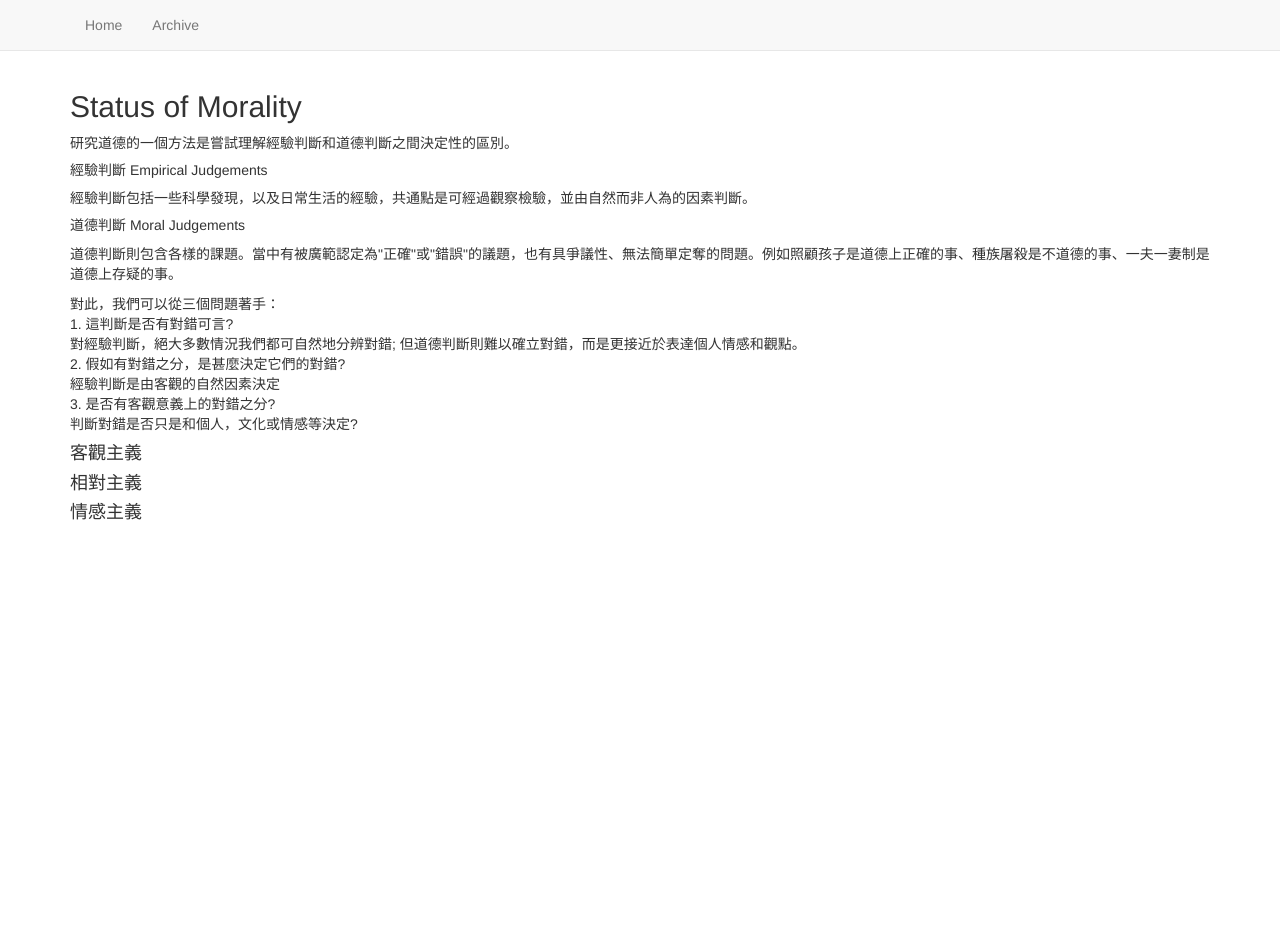
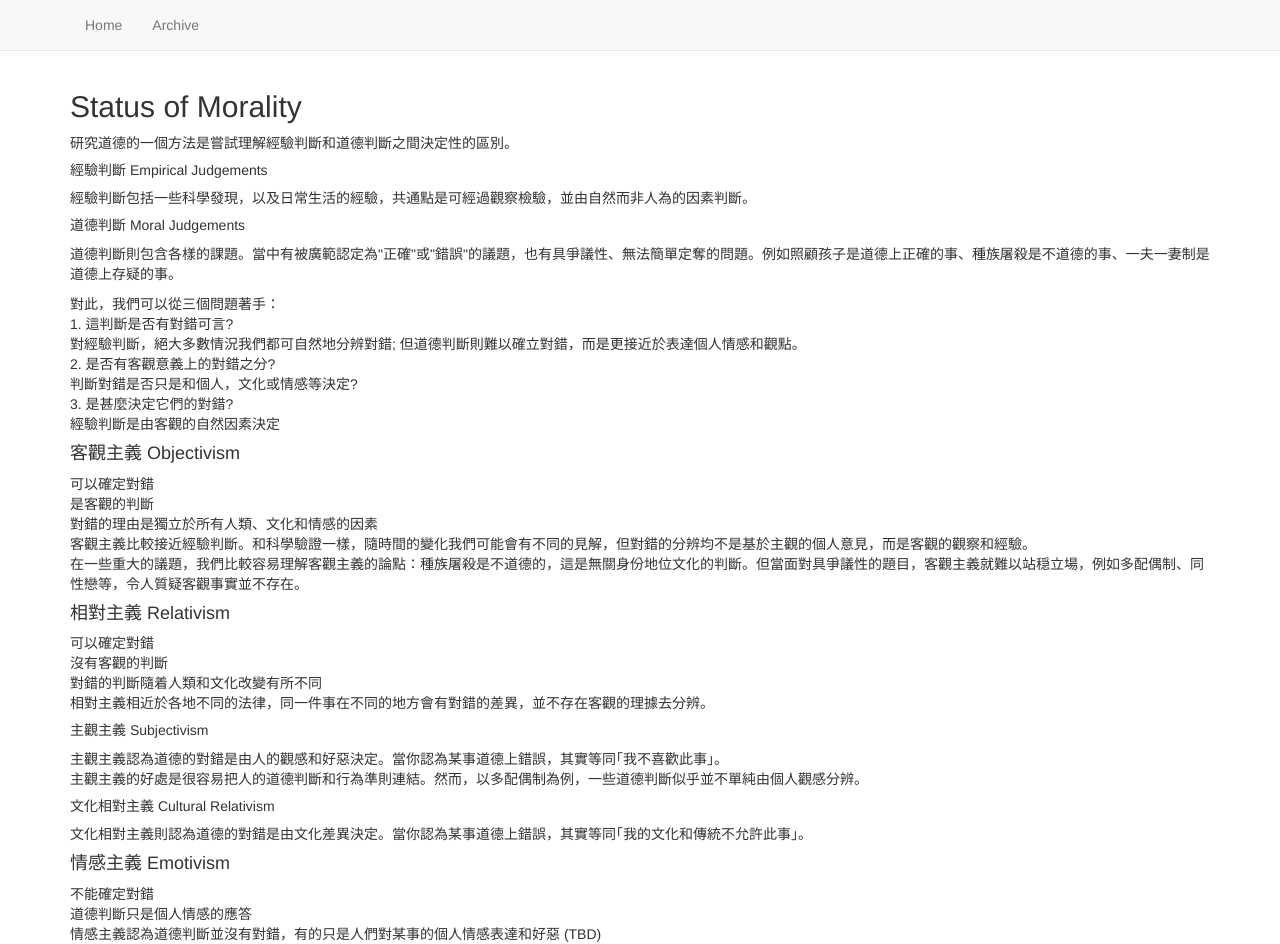
Before and after one commit to garywahaha/garywahaha.github.io, a Jekyll site: the page built from posts/philosophy/_posts/2016-06-20-status-of-morality.html, in a window 1280 px wide and 944 px high. Built offline with Jekyll 4.4.1, drawn with Linux system fonts in a browser that asks for light colours.

Commit message:
Add different definitions of morality

```diff
--- a/posts/philosophy/_posts/2016-06-20-status-of-morality.html
+++ b/posts/philosophy/_posts/2016-06-20-status-of-morality.html
@@ -20,16 +20,60 @@ categories: [philosophy]
             對經驗判斷，絕大多數情況我們都可自然地分辨對錯; 但道德判斷則難以確立對錯，而是更接近於表達個人情感和觀點。
         </div>
         <div>
-            2. 假如有對錯之分，是甚麼決定它們的對錯?<br>
-            經驗判斷是由客觀的自然因素決定
+            2. 是否有客觀意義上的對錯之分?<br>
+            判斷對錯是否只是和個人，文化或情感等決定?
         </div>
         <div>
-            3. 是否有客觀意義上的對錯之分?<br>
-            判斷對錯是否只是和個人，文化或情感等決定?
+            3. 是甚麼決定它們的對錯?<br>
+            經驗判斷是由客觀的自然因素決定
         </div>
     </div>
 </div>
 
-<h4>客觀主義</h4>
-<h4>相對主義</h4>
-<h4>情感主義</h4>
+<div>
+    <h4>客觀主義 Objectivism</h4>
+    <div>
+        可以確定對錯<br>
+        是客觀的判斷<br>
+        對錯的理由是獨立於所有人類、文化和情感的因素<br>
+    </div>
+
+    <div>
+        客觀主義比較接近經驗判斷。和科學驗證一樣，隨時間的變化我們可能會有不同的見解，但對錯的分辨均不是基於主觀的個人意見，而是客觀的觀察和經驗。<br>
+        在一些重大的議題，我們比較容易理解客觀主義的論點：種族屠殺是不道德的，這是無關身份地位文化的判斷。但當面對具爭議性的題目，客觀主義就難以站穏立場，例如多配偶制、同性戀等，令人質疑客觀事實並不存在。
+    </div>
+</div>
+
+<div>
+    <h4>相對主義 Relativism</h4>
+    <div>
+        可以確定對錯<br>
+        沒有客觀的判斷<br>
+        對錯的判斷隨着人類和文化改變有所不同<br>
+    </div>
+
+    相對主義相近於各地不同的法律，同一件事在不同的地方會有對錯的差異，並不存在客觀的理據去分辨。
+
+    <div>
+        <h5>主觀主義 Subjectivism</h5>
+
+        主觀主義認為道德的對錯是由人的觀感和好惡決定。當你認為某事道德上錯誤，其實等同｢我不喜歡此事｣。<br>
+        主觀主義的好處是很容易把人的道德判斷和行為準則連結。然而，以多配偶制為例，一些道德判斷似乎並不單純由個人觀感分辨。<br>
+    </div>
+
+    <div>
+        <h5>文化相對主義 Cultural Relativism</h5>
+
+        文化相對主義則認為道德的對錯是由文化差異決定。當你認為某事道德上錯誤，其實等同｢我的文化和傳統不允許此事｣。
+    </div>
+</div>
+
+<div>
+    <h4>情感主義 Emotivism</h4>
+    <div>
+        不能確定對錯<br>
+        道德判斷只是個人情感的應答<br>
+    </div>
+
+    情感主義認為道德判斷並沒有對錯，有的只是人們對某事的個人情感表達和好惡 (TBD)
+</div>
```
